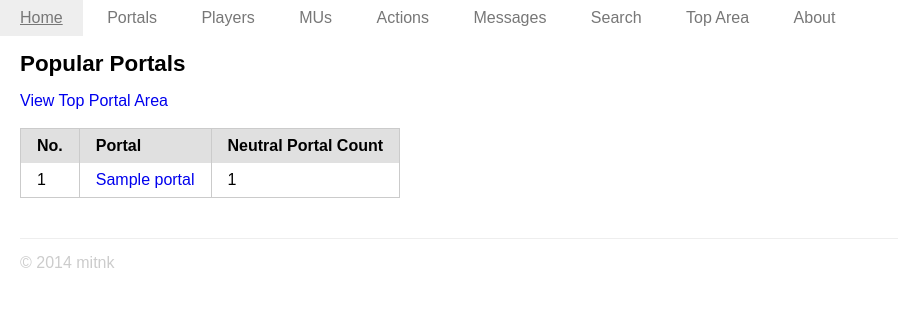
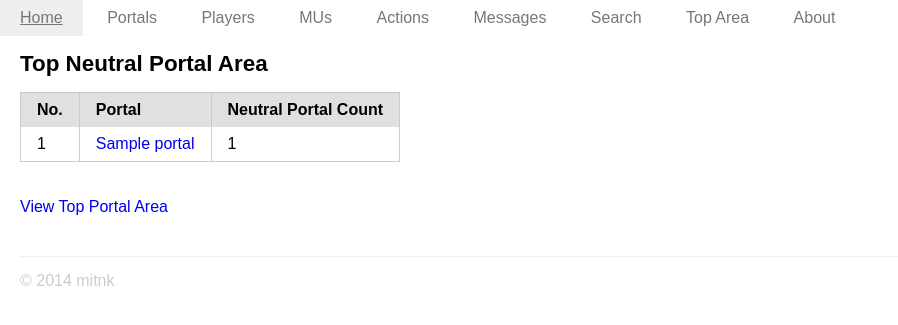
Before and after one commit to mitnk/ingress, a Django app: page /top_neutral_area/ in a window 1280 px wide. Shown: the top 325 px of the page, without its empty margins (0-898 px from the left). Run offline with Django 3.2, Linux system fonts and the light colour scheme; tables that the repository leaves empty hold one stand-in row (values such as "Sample post").

Commit message:
updated top tiles page

```diff
--- a/ingress/ingress/templates/ingress/top_tiles.html
+++ b/ingress/ingress/templates/ingress/top_tiles.html
@@ -8,15 +8,12 @@
 {% block content %}
 
 <div class="pl-20">
-    <h1>Popular Portals</h1>
+    {% if neutral %}
+        <h1>Top Neutral Portal Area</h1>
+    {% else %}
+        <h1>Top Portal Area</h1>
+    {% endif %}
 
-    {% if neutral %}
-        <a href="/top_area/">View Top Portal Area</a>
-    {% else %}
-        <a href="/top_neutral_area/">View Top Neutral Portal Area</a>
-    {% endif %}
-    <br>
-    <br>
     <table class="pure-table pure-table-bordered">
         <thead>
         <tr>
@@ -51,5 +48,12 @@
         {% endfor %}
         </tbody>
     </table>
+    <br>
+    <br>
+    {% if neutral %}
+        <a href="/top_area/">View Top Portal Area</a>
+    {% else %}
+        <a href="/top_neutral_area/">View Top Neutral Portal Area</a>
+    {% endif %}
 </div>
 {% endblock %}
--- a/ingress/ingress/views.py
+++ b/ingress/ingress/views.py
@@ -214,7 +214,7 @@ def messages(request):
 
 def top_tiles(request):
     tiles = Tile.objects.filter(portal_count__gt=0) \
-        .order_by('-portal_count')[:60]
+        .order_by('-portal_count')[:140]
     result = []
     checker = {}
     for t in tiles:
@@ -226,7 +226,8 @@ def top_tiles(request):
 
 
 def top_neutral_tiles(request):
-    tiles = Tile.objects.filter(n_po_count__gt=0).order_by('-n_po_count')[:60]
+    tiles = Tile.objects.filter(n_po_count__gt=0) \
+        .order_by('-n_po_count')[:140]
     result = []
     checker = {}
     for t in tiles:
```
